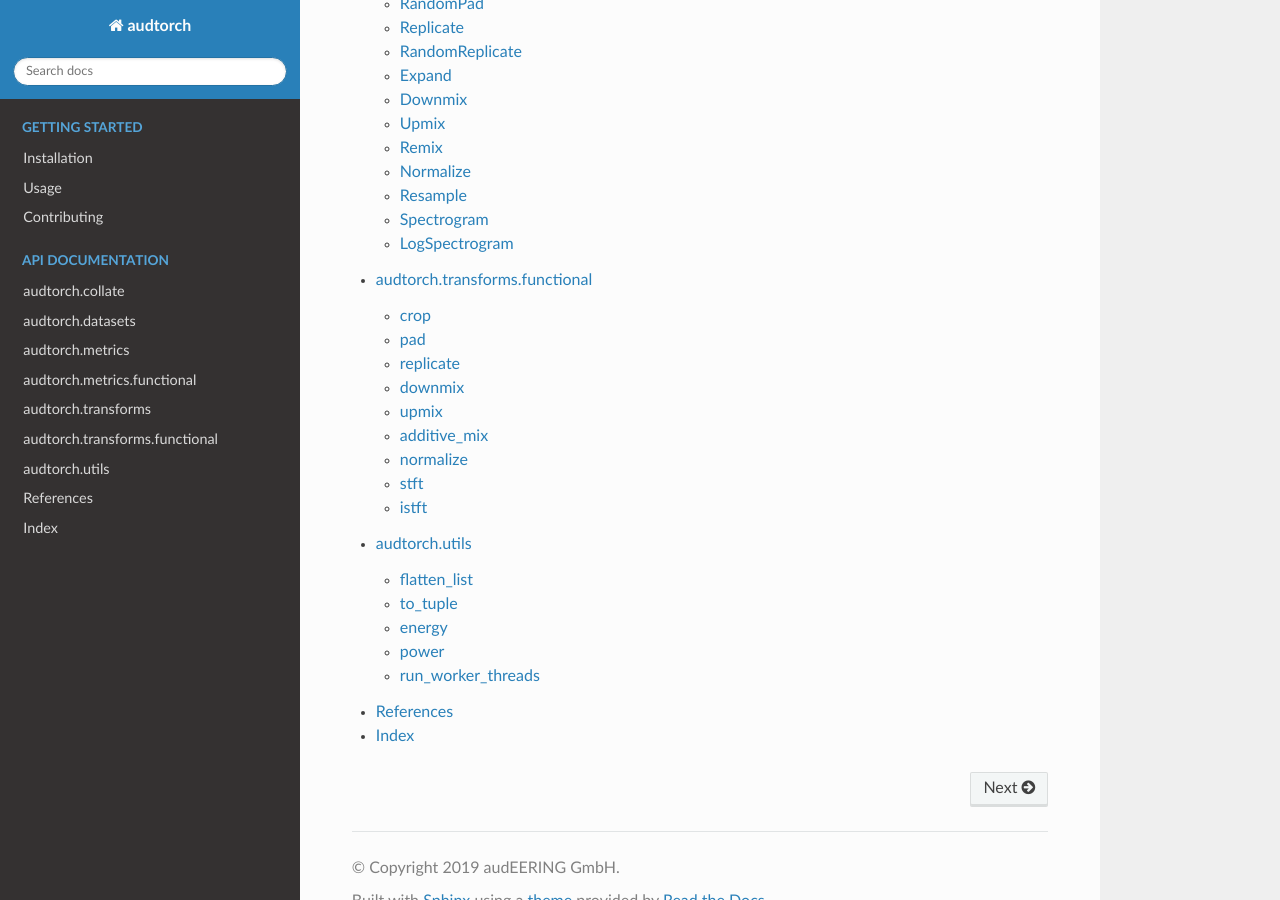
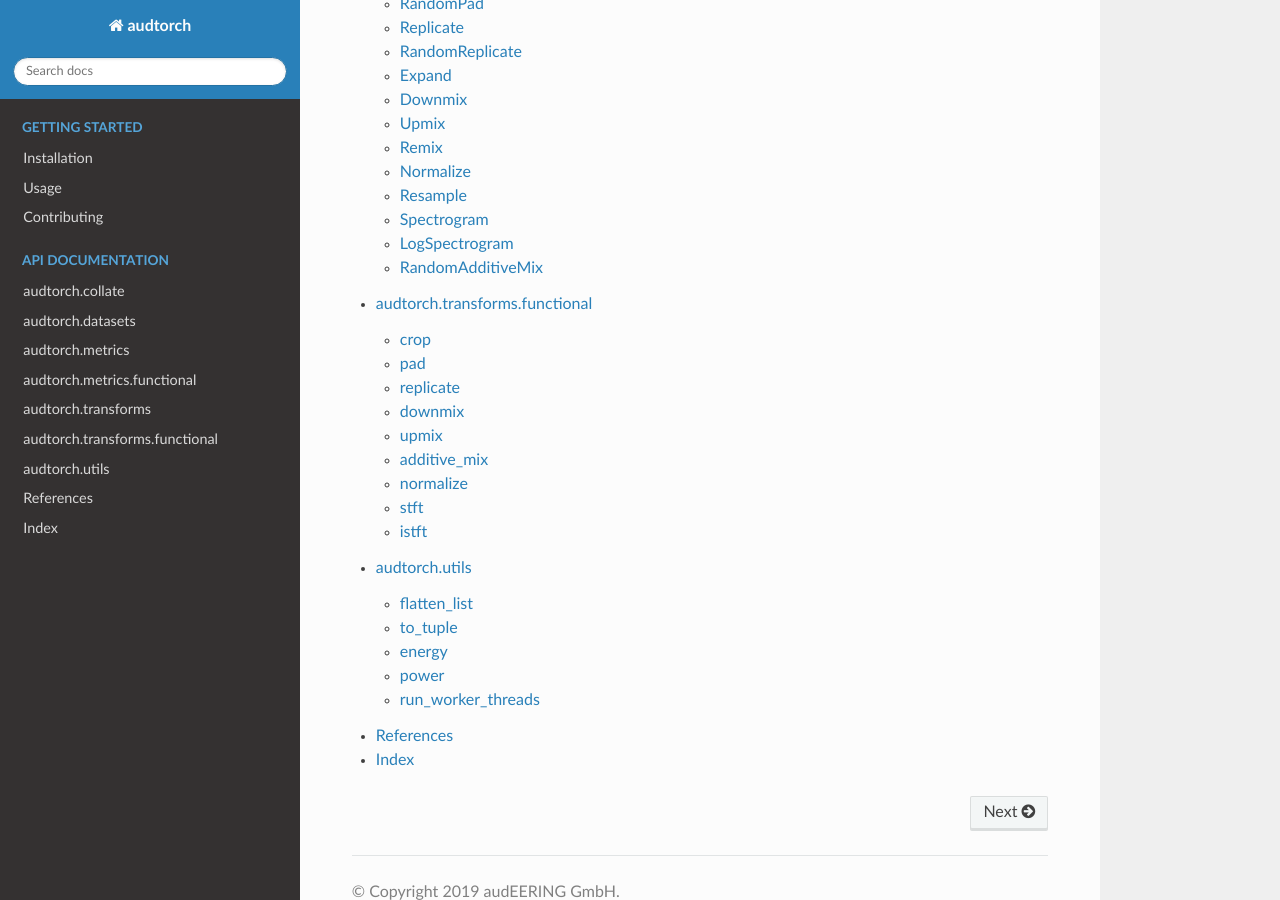
Before and after one commit to audeering/audtorch, a Sphinx documentation site: the page built from docs/index.rst, in a window 1280 px wide and 900 px high, scrolled down 1884 px. Built offline with Sphinx 7.4.7 and the Read the Docs theme 2.0.0, drawn with Linux system fonts in a browser that asks for light colours; formulas are drawn with MathJax 3.

Commit message:
added random additive mix docs

```diff
--- a/docs/api-transforms.rst
+++ b/docs/api-transforms.rst
@@ -100,3 +100,9 @@
 
 .. autoclass:: LogSpectrogram
     :members:
+
+RandomAdditiveMix
+-----------------
+
+.. autoclass:: RandomAdditiveMix
+    :members:
```
